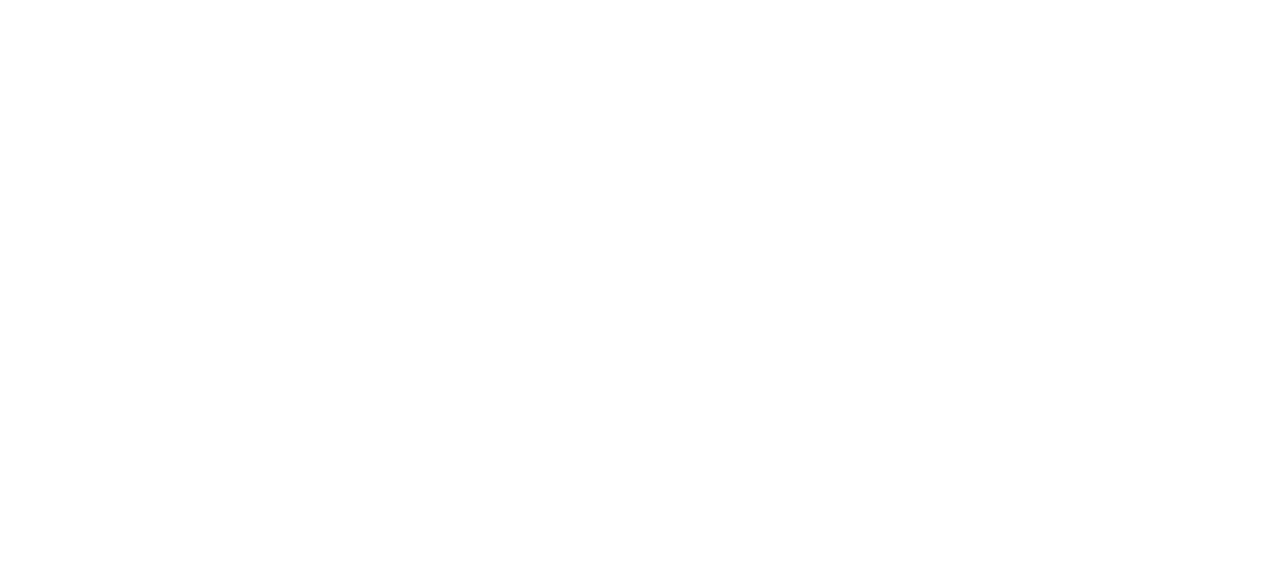
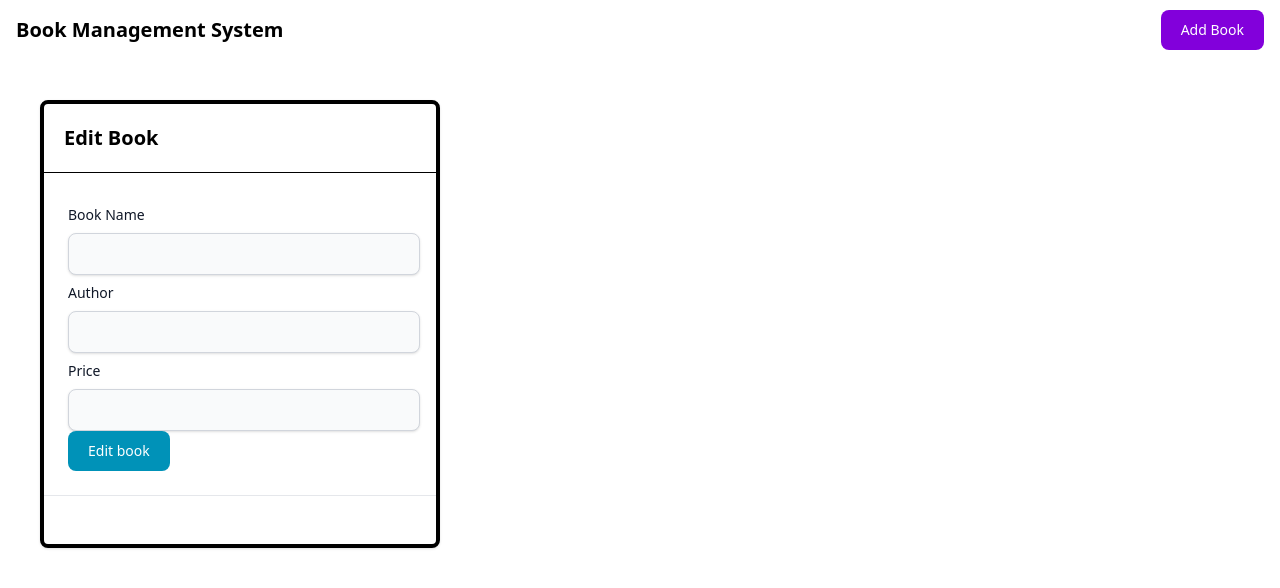
Before and after one commit to anillakhaju12/basic-book-management-system-with-CRUD, a React (Vite) app in the folder frontend/: page /edit-page/1 in a window 1280 px wide. Before the commit this address had no page. Shown: the top 588 px of the page. Built offline with nearby package versions, Linux system fonts and the light colour scheme; no server answers.

Commit message:
add the functionality of edit page

```diff
--- a/frontend/src/App.jsx
+++ b/frontend/src/App.jsx
@@ -12,7 +12,7 @@ function App() {
       <Routes>
         <Route path='/' element={<HomePage/>}/>
         <Route path='/single-page/:id' element={<SinglePage/>}/>
-        <Route path='/edit-page' element={<EditPage/>}/>
+        <Route path='/edit-page/:id' element={<EditPage/>}/>
         <Route path='/create-page' element={<CreatePage/>}/>
       </Routes>
     </BrowserRouter>
--- a/frontend/src/components/SingleBookView.jsx
+++ b/frontend/src/components/SingleBookView.jsx
@@ -1,4 +1,6 @@
-function SingleBookView({bookName,auther, price, deleteFunc}) {
+import { Link } from "react-router-dom";
+
+function SingleBookView({bookId, bookName,auther, price, deleteFunc}) {
   return (
     <div className="bg-white  min-h-screen flex items-center justify-center p-6">
       <div className="bg-gray-50 dark:bg-gray-800 shadow-lg rounded-2xl overflow-hidden max-w-4xl w-full grid md:grid-cols-2">
@@ -30,6 +32,11 @@ function SingleBookView({bookName,auther, price, deleteFunc}) {
           </div>
           {/* Footer CTA */}
           <div className="mt-6 text-right">
+            <Link to={`/edit-page/${bookId}`}>
+              <button className="bg-teal-600 hover:bg-teal-700 text-white font-semibold px-4 py-2 rounded-lg transition">
+                Edit Book
+              </button>
+            </Link>
             <button className="bg-teal-600 hover:bg-teal-700 text-white font-semibold px-4 py-2 rounded-lg transition" onClick={deleteFunc}>
               Delete Book
             </button>
--- a/frontend/src/pages/EditPage.jsx
+++ b/frontend/src/pages/EditPage.jsx
@@ -1,10 +1,126 @@
+import { useEffect, useState } from "react"
 import Navbar from "../components/Navbar"
+import axios from "axios"
+import { useNavigate, useParams } from "react-router-dom"
 
 
 function EditPage(){
+  const {id} = useParams()
+  const navigate = useNavigate()
+  const [book, setbook] = useState({})
+  const[editBook, setEditBook] = useState({
+    bookName : book.bookName,
+    auther : book.bookAuther,
+    price : book.bookPrice
+  })
+
+  async function getSingleBook(){
+    const response = await axios.get("http://localhost:5000/api/books/" + id)
+    if(response.status === 200){
+      setbook(response.data.singleBook)
+    }
+  }
+  useEffect(()=>{
+    getSingleBook()
+  },[])
+
+  function handleChange(event){
+    const {name, value} = event.target
+    setEditBook({
+      ...EditPage,
+      [name] : value
+    })
+  }
+
+  async function updateBook(event){
+    event.preventDefault()
+    const response = await axios.patch(`http://localhost:5000/api/books/${id}`, editBook)
+    if(response.status === 200){
+      alert('book update successfully')
+      navigate('/')
+    }else{
+      alert(`Can't update book due to internal error`)
+    }
+  }
+
   return(
     <>
       <Navbar/>
+      <div className="bg-white border-4 w-100 h-full rounded-lg shadow relative m-10">
+        <div className="flex items-start justify-between p-5 border-b rounded-t">
+          <h3 className="text-xl font-semibold">Edit Book</h3>
+          <button
+            type="button"
+            className="text-gray-400 bg-transparent hover:bg-gray-200 hover:text-gray-900 rounded-lg text-sm p-1.5 ml-auto inline-flex items-center"
+            data-modal-toggle="product-modal"
+          >
+          </button>
+        </div>
+        <div className="p-6 h-full w-100 space-y-6">
+          <form onSubmit={updateBook}>
+
+              <div className="mt-2">
+                <label
+                  htmlFor="bookName"
+                  className="text-sm font-medium text-gray-900 block mb-2"
+                >
+                  Book Name
+                </label>
+                <input
+                  type="text"
+                  name="bookName"
+                  id="product-name"
+                  onChange={(event)=>handleChange(event)}
+                  className="shadow-sm bg-gray-50 border border-gray-300 text-gray-900 sm:text-sm rounded-lg focus:ring-cyan-600 focus:border-cyan-600 block w-full p-2.5"
+                  placeholder={book.bookName}
+
+                />
+              </div>
+              <div className="mt-2">
+                <label
+                  htmlFor="auther"
+                  className="text-sm font-medium text-gray-900 block mb-2"
+                >
+                  Author
+                </label>
+                <input
+                  type="text"
+                  name="auther"
+                  id="brand"
+                  onChange={(event)=>handleChange(event)}
+                  className="shadow-sm bg-gray-50 border border-gray-300 text-gray-900 sm:text-sm rounded-lg focus:ring-cyan-600 focus:border-cyan-600 block w-full p-2.5"
+                  placeholder={book.bookAuther}
+
+                />
+              </div>
+              <div className="mt-2">
+                <label
+                  htmlFor="price"
+                  className="text-sm font-medium text-gray-900 block mb-2"
+                >
+                  Price
+                </label>
+                <input
+                  type="number"
+                  name="price"
+                  id="price"
+                  onChange={(event)=>handleChange(event)}
+                  className="shadow-sm bg-gray-50 border border-gray-300 text-gray-900 sm:text-sm rounded-lg focus:ring-cyan-600 focus:border-cyan-600 block w-full p-2.5"
+                  placeholder={book.bookPrice}
+
+                />
+              </div>
+              <button
+                className="text-white bg-cyan-600 hover:bg-cyan-700 focus:ring-4 focus:ring-cyan-200 font-medium rounded-lg text-sm px-5 py-2.5 text-center"
+                type="submit"
+              >
+                Edit book
+              </button>
+          </form>
+        </div>
+        <div className="p-6 border-t border-gray-200 rounded-b">
+        </div>
+      </div>
     </>
   )
 }
--- a/frontend/src/pages/SinglePage.jsx
+++ b/frontend/src/pages/SinglePage.jsx
@@ -32,7 +32,7 @@ function SinglePage(){
   return (
     <>
       <Navbar/>
-      <SingleBookView bookName = {book.bookName} auther = {book.bookAuther} price = {book.bookPrice} deleteFunc = {deleteBook}/>
+      <SingleBookView bookId = {book.id} bookName = {book.bookName} auther = {book.bookAuther} price = {book.bookPrice} deleteFunc = {deleteBook}/>
     </>
 
   )
```
